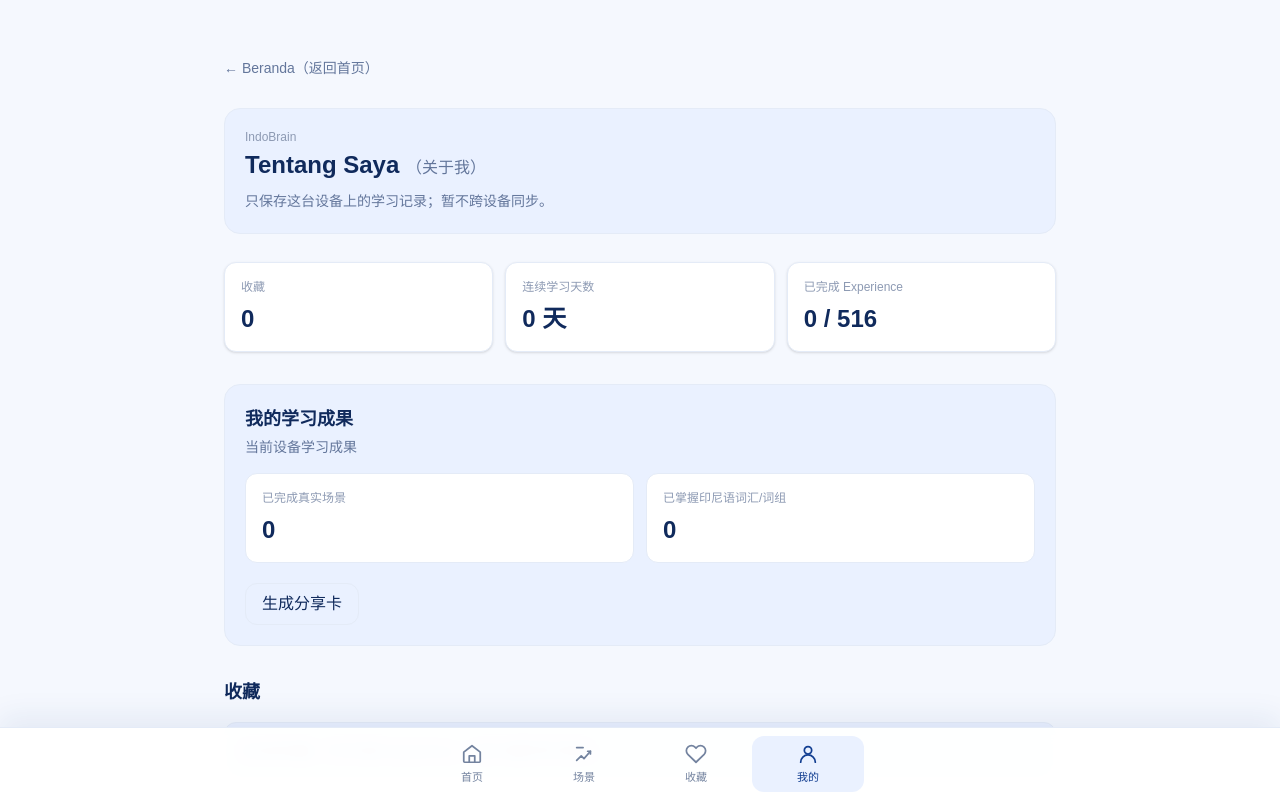
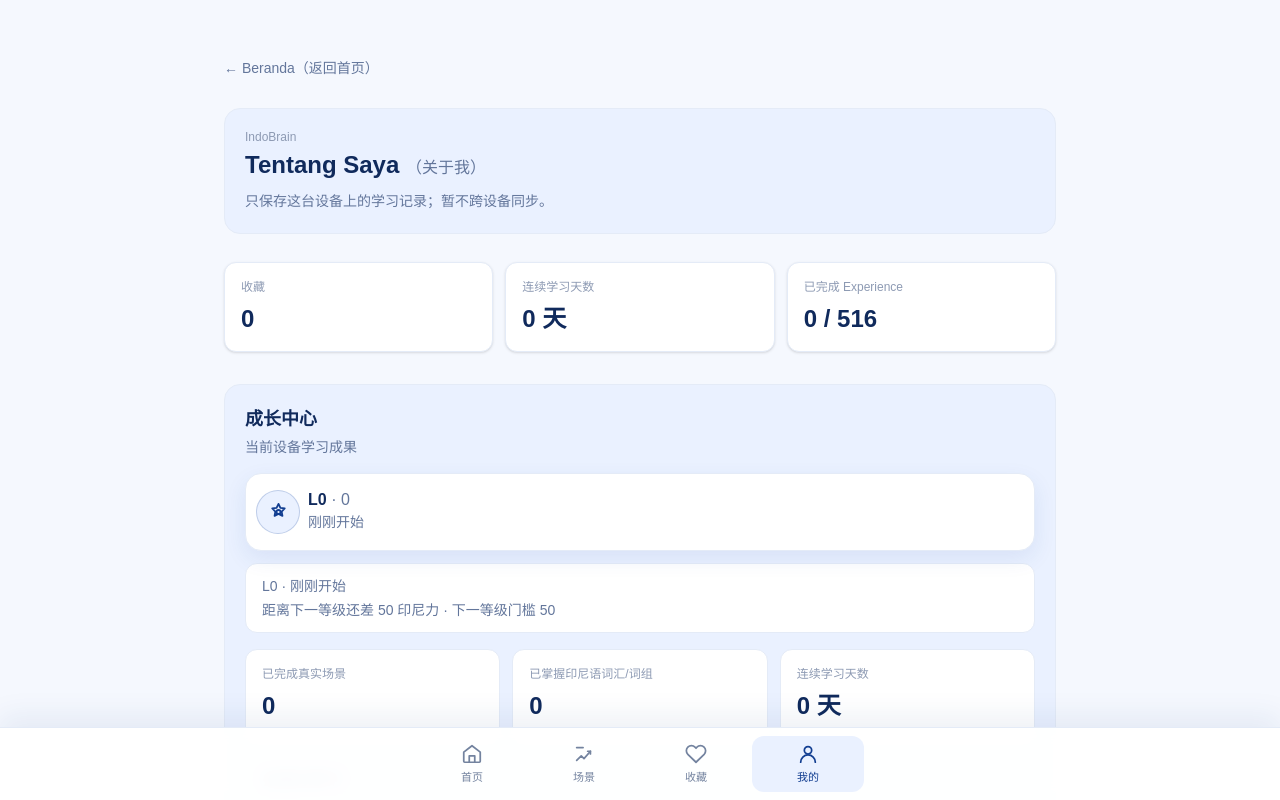
Before and after one commit to lijian13544290034-cell/IndoBrain-ID, a Next.js app: page /about in a window 1280 px wide. Shown: the top 800 px of the page. Built offline with nearby package versions, Linux system fonts and the light colour scheme.

Commit message:
feat: add unified indonesia power badge and growth entry

```diff
--- a/components/AboutMeWorkspace.tsx
+++ b/components/AboutMeWorkspace.tsx
@@ -7,7 +7,9 @@ import IndonesianSpeechButton from '@/components/IndonesianSpeechButton';
 import AchievementCardLauncher from '@/components/achievement-card/AchievementCardLauncher';
 import type { CatalogExperience } from '@/lib/experience-catalog';
 import { getLearningAchievementStats } from '@/lib/learning-achievements';
+import { getIndonesiaPowerFromLearning, getIndonesiaLevel, getIndonesiaLevelDisplayId, getNextIndonesiaLevel } from '@/lib/v2/indonesia-power';
 import { readLearningProfile, subscribeProfile, toggleFavorite, type LearningProfile } from '@/lib/learning-profile';
+import IndonesiaPowerBadge from '@/components/IndonesiaPowerBadge';
 
 const statusLabel = { pending: '待审核', accepted: '已接受', published: '已发布', rejected: '未采用' } as const;
 
@@ -24,6 +26,10 @@ export default function AboutMeWorkspace({ catalog, total }: { catalog: CatalogE
     [profile.favorites, catalog],
   );
   const achievements = useMemo(() => getLearningAchievementStats(profile.completed, catalog), [profile.completed, catalog]);
+  const indonesiaPower = useMemo(() => getIndonesiaPowerFromLearning(achievements.completedExperienceCount, achievements.masteredHarvestCount), [achievements]);
+  const currentLevel = getIndonesiaLevel(indonesiaPower);
+  const nextLevel = getNextIndonesiaLevel(indonesiaPower);
+  const pointsToNextLevel = nextLevel ? Math.max(0, nextLevel.min - indonesiaPower) : 0;
 
   async function copy(text: string) {
     if (navigator.clipboard) await navigator.clipboard.writeText(text);
@@ -44,11 +50,14 @@ export default function AboutMeWorkspace({ catalog, total }: { catalog: CatalogE
     </section>
 
     <section id="learning-achievement" className="mt-8 rounded-2xl border border-stone-200 bg-stone-50 px-5 py-5">
-      <h2 className="text-lg font-semibold">我的学习成果</h2>
+      <h2 className="text-lg font-semibold">成长中心</h2>
       <p className="mt-1 text-sm text-stone-500">当前设备学习成果</p>
-      <div className="mt-4 grid gap-3 sm:grid-cols-2">
+      <div className="mt-4"><IndonesiaPowerBadge totalIndonesiaPower={indonesiaPower} size="detail" /></div>
+      <div className="mt-3 rounded-xl border border-stone-200 bg-white px-4 py-3 text-sm text-stone-600"><p>{getIndonesiaLevelDisplayId(indonesiaPower)} · {currentLevel.nameZh}</p>{nextLevel ? <p className="mt-1">距离下一等级还差 {pointsToNextLevel} 印尼力 · 下一等级门槛 {nextLevel.min}</p> : <p className="mt-1">已达到最高等级</p>}</div>
+      <div className="mt-4 grid gap-3 sm:grid-cols-3">
         <article className="rounded-xl border border-stone-200 bg-white p-4"><p className="text-xs text-stone-400">已完成真实场景</p><p className="mt-2 text-2xl font-semibold">{achievements.completedExperienceCount}</p></article>
         <article className="rounded-xl border border-stone-200 bg-white p-4"><p className="text-xs text-stone-400">已掌握印尼语词汇/词组</p><p className="mt-2 text-2xl font-semibold">{achievements.masteredHarvestCount}</p></article>
+        <article className="rounded-xl border border-stone-200 bg-white p-4"><p className="text-xs text-stone-400">连续学习天数</p><p className="mt-2 text-2xl font-semibold">{profile.currentStreak} 天</p></article>
       </div>
       <div className="mt-5"><AchievementCardLauncher stats={achievements} streakDays={profile.currentStreak} /></div>
       {achievements.recentlyCompleted.length > 0 && <div className="mt-5"><p className="text-sm font-medium">最近完成</p><ul className="mt-2 space-y-2">{achievements.recentlyCompleted.map((experience) => <li key={experience.id}><Link href={experience.href} className="text-sm text-stone-700 hover:underline">{experience.id} · {experience.task}</Link></li>)}</ul></div>}
--- /dev/null
+++ b/components/IndonesiaPowerBadge.tsx
@@ -0,0 +1,23 @@
+import Link from 'next/link';
+import { getIndonesiaLevel, getIndonesiaLevelDisplayId } from '@/lib/v2/indonesia-power';
+
+type BadgeSize = 'compact' | 'inline' | 'detail';
+
+export default function IndonesiaPowerBadge({ totalIndonesiaPower, size = 'inline', href }: { totalIndonesiaPower: number; size?: BadgeSize; href?: string }) {
+  const level = getIndonesiaLevel(totalIndonesiaPower);
+  const levelId = getIndonesiaLevelDisplayId(totalIndonesiaPower);
+  const compact = size === 'compact';
+  const detail = size === 'detail';
+  const content = <>
+    <span aria-hidden="true" className={`flex shrink-0 items-center justify-center rounded-full border border-[var(--ib-primary)]/20 bg-[var(--ib-primary-soft)] text-[var(--ib-primary)] ${detail ? 'size-11' : 'size-7'}`}>
+      <svg width={detail ? 23 : 16} height={detail ? 23 : 16} viewBox="0 0 24 24" fill="none" stroke="currentColor" strokeWidth="1.9" strokeLinecap="round" strokeLinejoin="round"><path d="m12 3 2 4.1 4.5.7-3.2 3.2.8 4.5L12 13.4l-4.1 2.1.8-4.5-3.2-3.2 4.5-.7Z" /><circle cx="12" cy="11.5" r="2.1" /></svg>
+    </span>
+    <span className="min-w-0 text-left">
+      <span className={`block font-semibold leading-none text-[var(--ib-text-primary)] ${detail ? 'text-base' : 'text-xs'}`}>{levelId} <span className="font-medium text-[var(--ib-text-secondary)]">· {totalIndonesiaPower}</span></span>
+      <span className={`block text-[var(--ib-text-secondary)] ${detail ? 'mt-1 text-sm' : 'mt-0.5 text-[10px]'}`}>{detail ? level.nameZh : '印尼力'}</span>
+    </span>
+  </>;
+  const className = `inline-flex min-h-11 items-center gap-2 rounded-2xl border border-[var(--ib-border-soft)] bg-[var(--ib-bg-card)] px-2.5 text-[var(--ib-text-primary)] shadow-[var(--ib-shadow-card)] transition hover:bg-[var(--ib-primary-soft)] active:bg-[var(--ib-primary-soft)] ${detail ? 'w-full justify-start p-4' : ''}`;
+  if (href) return <Link href={href} aria-label={`查看成长中心，${levelId}，印尼力 ${totalIndonesiaPower}`} className={className}>{content}</Link>;
+  return <div className={className}>{content}</div>;
+}
--- a/components/V2HomeDashboard.tsx
+++ b/components/V2HomeDashboard.tsx
@@ -4,7 +4,10 @@ import Link from 'next/link';
 import { useEffect, useMemo, useState } from 'react';
 import type { CatalogExperience } from '@/lib/experience-catalog';
 import { readLearningProfile, subscribeProfile } from '@/lib/learning-profile';
+import { getLearningAchievementStats } from '@/lib/learning-achievements';
+import { getIndonesiaPowerFromLearning } from '@/lib/v2/indonesia-power';
 import { vocabularyLibrary } from '@/lib/vocabulary-library';
+import IndonesiaPowerBadge from '@/components/IndonesiaPowerBadge';
 
 type ProfileState = ReturnType<typeof readLearningProfile>;
 type IconName = 'menu' | 'search' | 'scene' | 'book' | 'heart' | 'arrow';
@@ -33,6 +36,8 @@ export default function V2HomeDashboard({ catalog }: { catalog: readonly Catalog
   const continueExperience = useMemo(() => catalog.find((item) => !completed.includes(item.id)) ?? catalog[0], [catalog, completed]);
   const progress = catalog.length ? Math.round((completed.length / catalog.length) * 100) : 0;
   const lifeSceneCount = useMemo(() => catalog.filter((item) => item.module === 'Life').length, [catalog]);
+  const achievements = useMemo(() => getLearningAchievementStats(completed, catalog), [catalog, completed]);
+  const indonesiaPower = useMemo(() => getIndonesiaPowerFromLearning(achievements.completedExperienceCount, achievements.masteredHarvestCount), [achievements]);
 
   const results = useMemo(() => {
     const term = query.trim().toLocaleLowerCase('id-ID');
@@ -57,7 +62,7 @@ export default function V2HomeDashboard({ catalog }: { catalog: readonly Catalog
   return <main className="v2-home mx-auto min-h-[100dvh] w-full max-w-6xl overflow-hidden px-5 pb-4 pt-[max(0.75rem,env(safe-area-inset-top))] sm:px-8 sm:pb-10 sm:pt-8">
     <header data-home-part="brand-header" className="relative z-10 flex h-[64px] items-start justify-between sm:h-[76px]">
       <div><p className="font-serif text-[38px] font-bold leading-[0.94] tracking-tight text-[var(--ib-primary-strong)] sm:text-5xl">IndoBrain</p><p className="mt-1 text-[15px] leading-4 tracking-wide text-[var(--ib-text-secondary)] sm:text-base">会说，机会更多。</p></div>
-      <Link href="/about" aria-label="打开菜单" className="flex size-11 items-center justify-center rounded-2xl text-[var(--ib-primary-strong)] transition hover:bg-[var(--ib-primary-soft)] active:bg-[var(--ib-primary-soft)]"><Icon name="menu" /></Link>
+      <div className="flex items-center gap-1"><IndonesiaPowerBadge totalIndonesiaPower={indonesiaPower} size="compact" href="/about#learning-achievement" /><Link href="/about" aria-label="打开菜单" className="flex size-11 items-center justify-center rounded-2xl text-[var(--ib-primary-strong)] transition hover:bg-[var(--ib-primary-soft)] active:bg-[var(--ib-primary-soft)]"><Icon name="menu" /></Link></div>
     </header>
 
     <section data-home-part="search" className="relative mt-3">
--- a/lib/v2/indonesia-power.ts
+++ b/lib/v2/indonesia-power.ts
@@ -22,6 +22,25 @@ export function getIndonesiaLevel(totalIndonesiaPower: number) {
   return levelConfiguration.find((level) => totalIndonesiaPower >= level.min && totalIndonesiaPower <= level.max) ?? levelConfiguration[0];
 }
 
+export function getIndonesiaPowerFromLearning(completedExperienceCount: number, masteredHarvestCount: number) {
+  return calculateIndonesiaPower({
+    newlyCompletedExperienceCount: completedExperienceCount,
+    newlyMasteredHarvestCount: masteredHarvestCount,
+    newlyMasteredPatternCount: 0,
+  });
+}
+
+export function getIndonesiaLevelDisplayId(totalIndonesiaPower: number) {
+  const level = getIndonesiaLevel(totalIndonesiaPower);
+  return level.id === 'STARTING' ? 'L0' : level.id;
+}
+
+export function getNextIndonesiaLevel(totalIndonesiaPower: number) {
+  const current = getIndonesiaLevel(totalIndonesiaPower);
+  const index = levelConfiguration.indexOf(current);
+  return levelConfiguration[index + 1] ?? null;
+}
+
 export function createCompletionOutcome(input: IndonesiaPowerInput, totalBefore: number): CompletionOutcomeV2 {
   const indonesiaPowerAdded = calculateIndonesiaPower(input);
   const totalIndonesiaPower = totalBefore + indonesiaPowerAdded;
```
